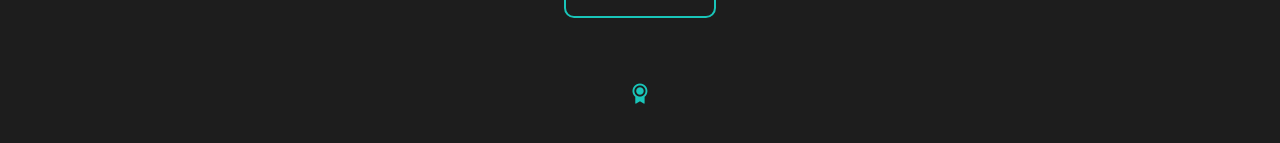
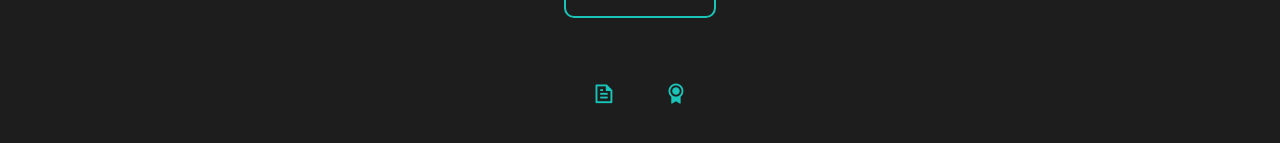
Before and after one commit to kinsa24/Porto-react, a React (Vite) app: page / in a window 1280 px wide. Shown: the part 555-698 px from the top of the page. Built offline with nearby package versions, Linux system fonts and the light colour scheme.

Commit message:
update Sosial

```diff
--- a/src/hero/Social.jsx
+++ b/src/hero/Social.jsx
@@ -45,6 +45,17 @@ export const Social = () => {
         <i className="ri-mail-line"></i>
       </a> */}
 
+      <a
+  href="/cv"
+  target="_blank"
+  rel="noopener noreferrer"
+  className="social-link"
+  title="View CV"
+  aria-label="View CV"
+>
+<i className="ri-file-text-line"></i>
+</a>
+
 <a
   href="https://sertifikatpage.netlify.app/"
   target="_blank"
```
